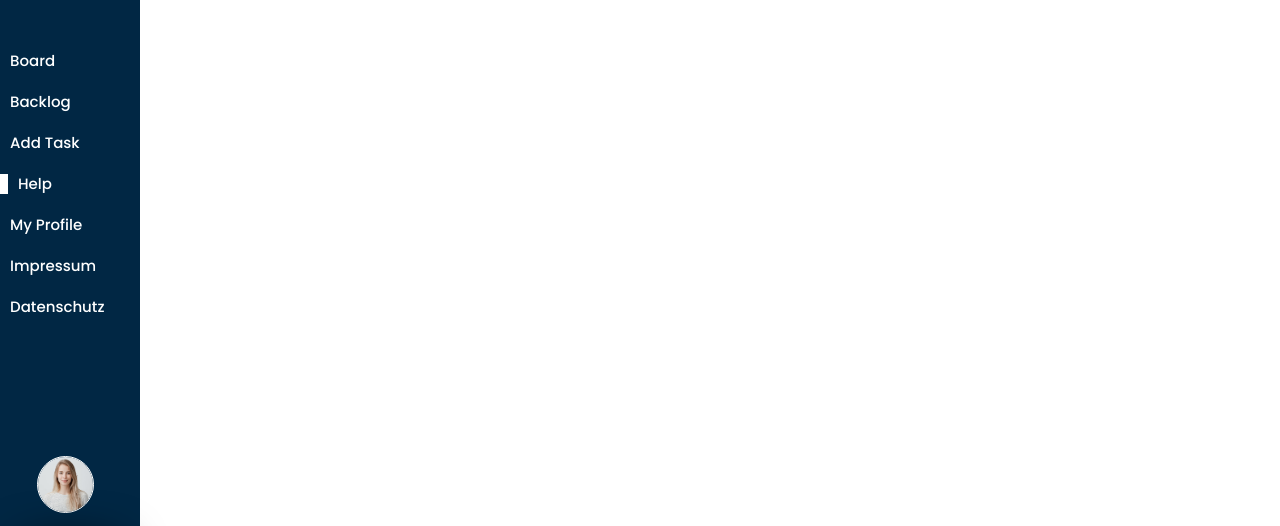
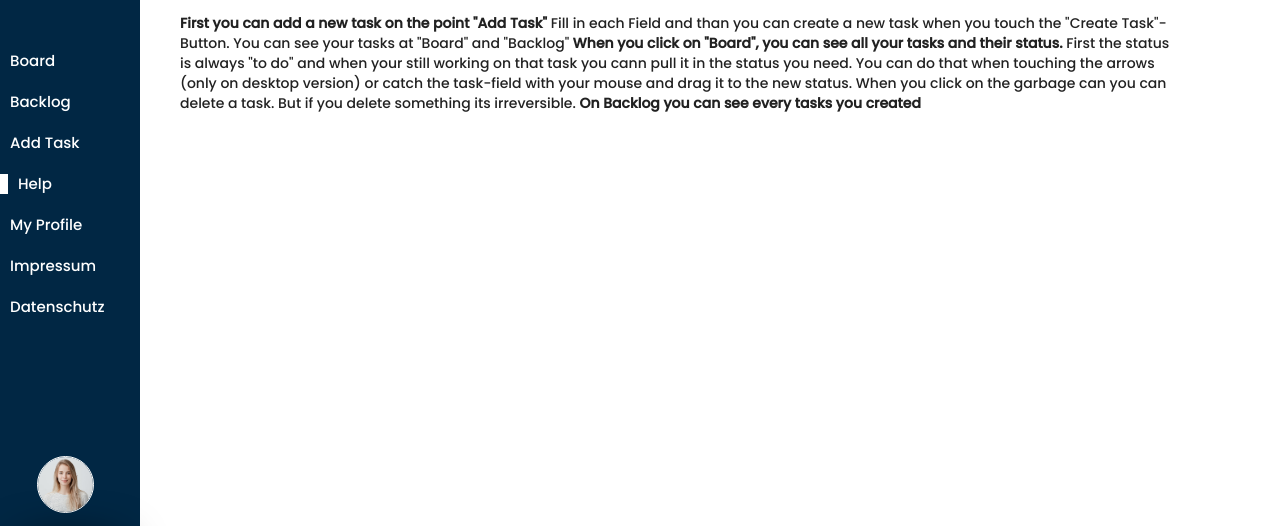
Before and after one commit to Jacques1988/Join, a plain HTML site: page help.html in a window 1280 px wide. Shown: the part 93-619 px from the top of the page. Drawn offline with Linux system fonts and the light colour scheme.

Commit message:
text for help

```diff
--- a/JS/board.js
+++ b/JS/board.js
@@ -1,5 +1,5 @@
 /**
- * color defines the color assigned to the category of each task; default black.
+ * color defines the color assigned to the category of each task;
  */
 let color = 'gold';
 let marketingcolor = 'yellowgreen';
@@ -134,6 +134,9 @@ function pickcolor(currenttask) {
     else if (currenttask.taskcategory == 'Sales') {
         color = marketingcolor;
     }
+    else if (currenttask.taskcategory == 'Product') {
+        color = gold;
+    }
 }
 
 /**
--- a/help.html
+++ b/help.html
@@ -53,7 +53,19 @@
             <p class="blue">How to use Join</p>
         </div>
 
+<div>
+    <span><b>First you can add a new task on the point "Add Task"</b>
+    Fill in each Field and than you can create a new task when you touch the "Create Task"-Button.
+You can see your tasks at "Board" and "Backlog"</span>
 
+<b>When you click on "Board", you can see all your tasks and their status.</b>
+First the status is always "to do" and when your still working on that task you cann pull it in the status you need.
+You can do that when touching the arrows (only on desktop version) or catch the task-field with your mouse and drag it to the new status.
+When you click on the garbage can you can delete a task. But if you delete something its irreversible.
+
+<b>On Backlog you can see every tasks you created</b>
+
+</div>
     </div>
 
 
```
